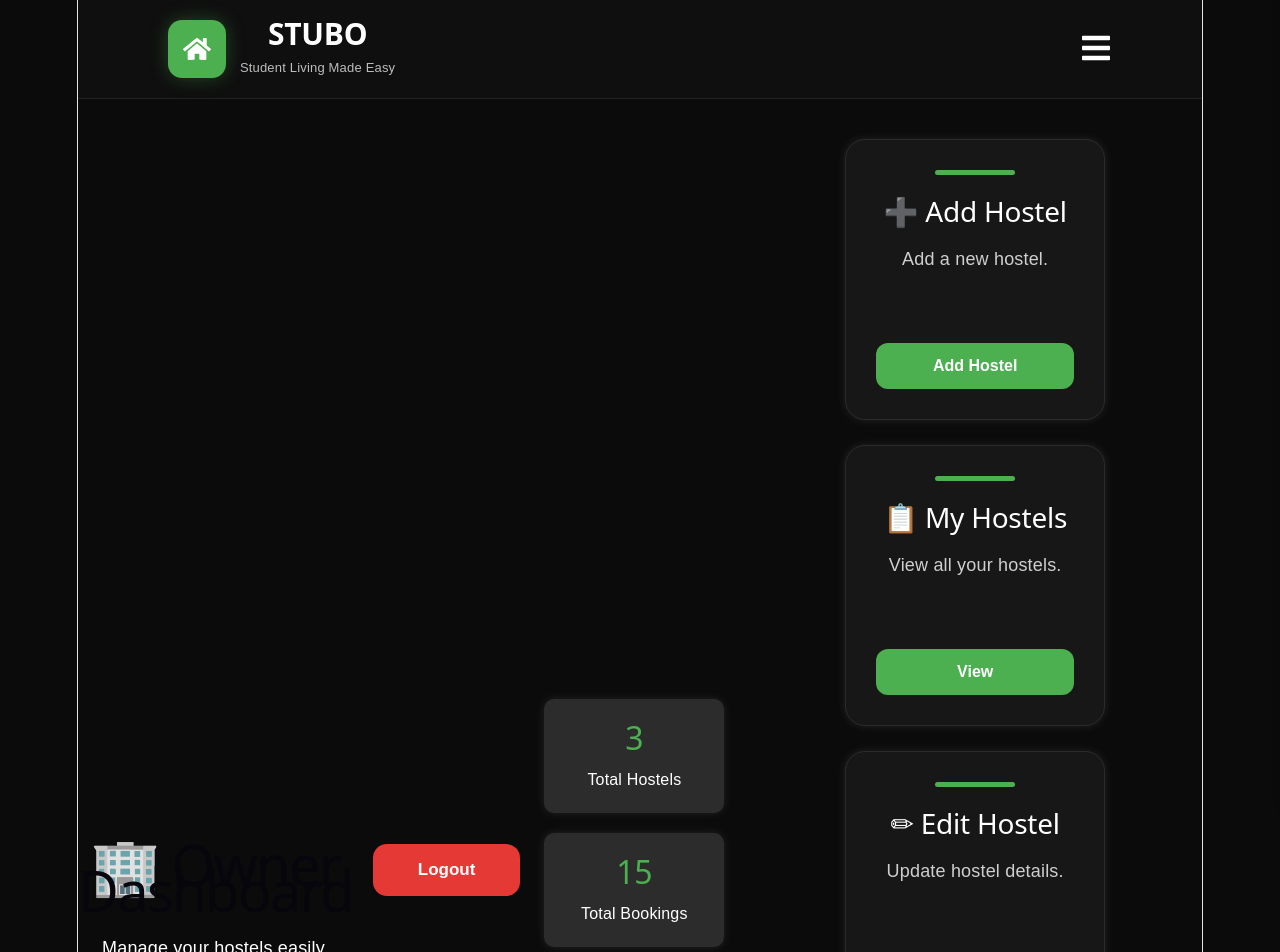
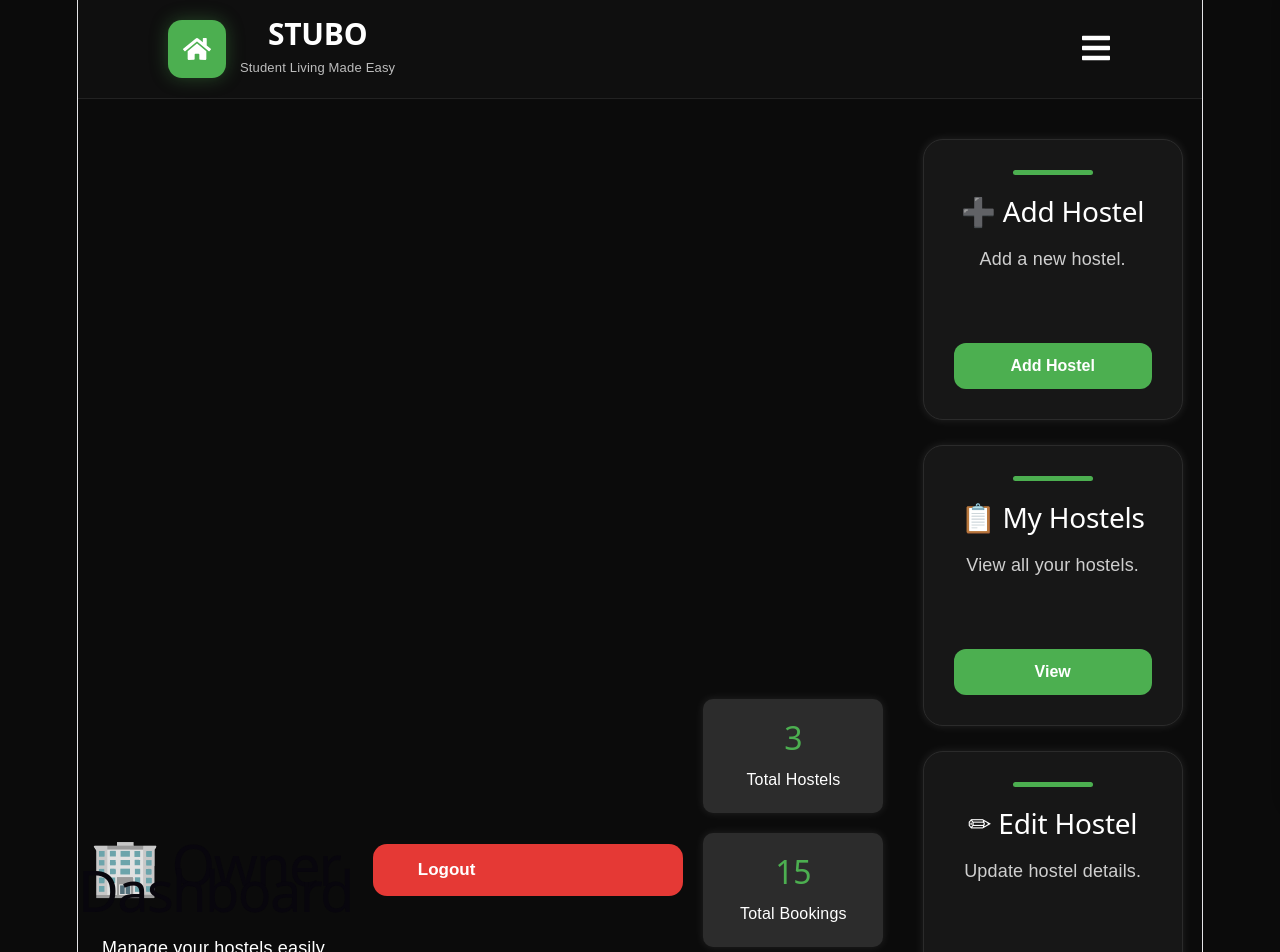
Before and after one commit to ankitmishra730751-arch/studo-frontend, a React (Vite) app: page /owner-dashboard in a window 1280 px wide. Shown: the top 952 px of the page. Built offline with nearby package versions, Linux system fonts and the light colour scheme; sample sign-in values are in the browser's storage.

Commit message:
Fix logout button styling

```diff
--- a/src/css/navbar.css
+++ b/src/css/navbar.css
@@ -87,7 +87,8 @@
     width: 100%;
 }
 
-.nav-links a{
+.nav-links a,
+ logout-btn{
     display: block;
     color: white;
     text-decoration: none;
@@ -248,15 +249,21 @@
     background:#111;
 
 }
-.logout-btn {
-  background: transparent;
-  border: none;
-  color: white;
-  cursor: pointer;
-  font-size: 16px;
-  font-family: inherit;
+.logout-btn{
+    width:100%;
+    background:none;
+    border:none;
+    color:white;
+    text-align:left;
+    padding:18px 25px;
+    font-size:18px;
+    cursor:pointer;
+    border-bottom:1px solid #262626;
+    transition:.3s;
+    font-family:inherit;
 }
 
-.logout-btn:hover {
-  color: #8cff4f;
+.logout-btn:hover{
+    background:#4CAF50;
+    color:black;
 }
```
